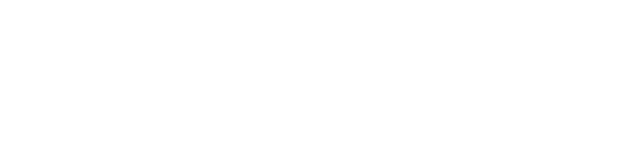
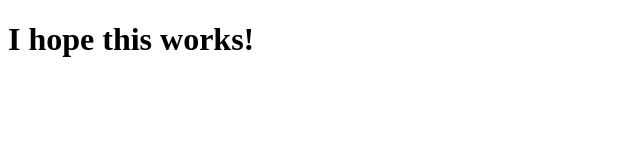
Before and after one commit to Lucas-Shaiman/TerminalTest, a plain HTML site: page index.html in a window 1280 px wide. Shown: the whole page, without its empty margins (0-640 px from the left). Drawn offline with Linux system fonts and the light colour scheme.

Commit message:
added header

```diff
--- a/index.html
+++ b/index.html
@@ -7,6 +7,6 @@
         <title>Document</title>
     </head>
     <body>
-
+        <h1>I hope this works!</h1>
     </body>
 </html>
```
